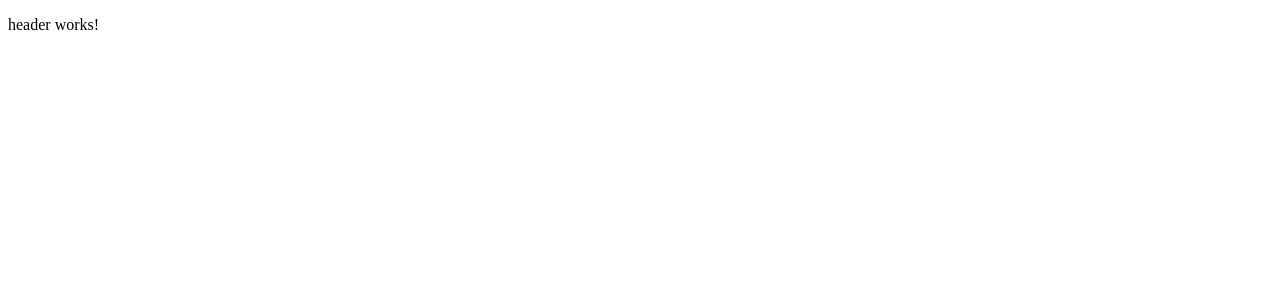
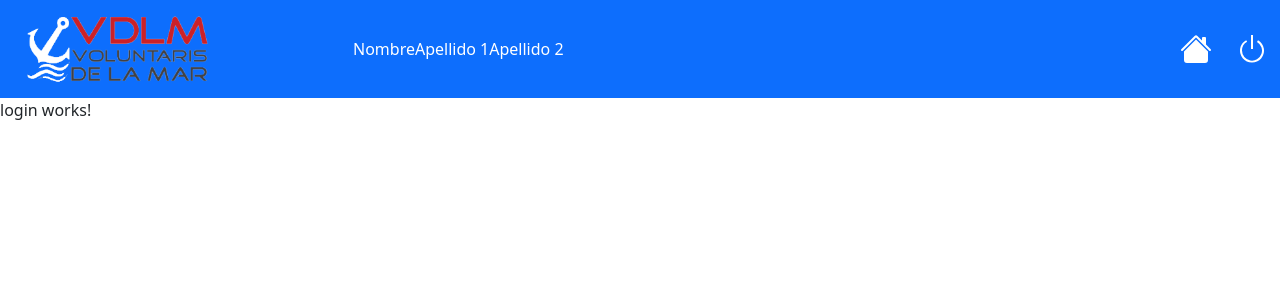
Before and after one commit to JaumeKyC/voluntarisdelamar, an Angular app in the folder VDLM/: page /login in a window 1280 px wide. Before the commit this address led to /. Shown: the top 300 px of the page. Built offline with nearby package versions, Linux system fonts and the light colour scheme.

Commit message:
Addition of header component

```diff
--- a/VDLM/angular.json
+++ b/VDLM/angular.json
@@ -94,5 +94,8 @@
         }
       }
     }
+  },
+  "cli": {
+    "analytics": false
   }
 }
--- a/VDLM/src/app/app-routing.module.ts
+++ b/VDLM/src/app/app-routing.module.ts
@@ -1,7 +1,32 @@
 import { NgModule } from '@angular/core';
 import { RouterModule, Routes } from '@angular/router';
 
-const routes: Routes = [];
+import { LoginComponent } from './views/login/login.component';
+import { HomeAdminComponent } from './views/home-admin/home-admin.component';
+import { HomeVoluntarioComponent } from './views/home-voluntario/home-voluntario.component';
+import { ListaEventoAdminComponent } from './views/lista-evento-admin/lista-evento-admin.component';
+import { ListaEventoVoluntarioComponent } from './views/lista-evento-voluntario/lista-evento-voluntario.component';
+import { ListaFormacionesAdminComponent } from './views/lista-formaciones-admin/lista-formaciones-admin.component';
+import { ListaFormacionesVoluntarioComponent } from './views/lista-formaciones-voluntario/lista-formaciones-voluntario.component';
+import { DetalleEventoAdminComponent } from './views/detalle-evento-admin/detalle-evento-admin.component';
+import { DetalleEventoVoluntarioComponent } from './views/detalle-evento-voluntario/detalle-evento-voluntario.component';
+import { DetalleFormacionesAdminComponent } from './views/detalle-formaciones-admin/detalle-formaciones-admin.component';
+import { DetalleFormacionesVoluntarioComponent } from './views/detalle-formaciones-voluntario/detalle-formaciones-voluntario.component';
+import { PerfilAdminComponent } from './views/perfil-admin/perfil-admin.component';
+import { PerfilVoluntarioComponent } from './views/perfil-voluntario/perfil-voluntario.component';
+
+const routes: Routes = [
+  { path: '', redirectTo: 'homeVoluntaris', pathMatch: 'full' },
+  { path: 'home_voluntaris', component: HomeVoluntarioComponent },
+  { path: 'listado_eventos_admin', component: ListaEventoAdminComponent },
+  { path: 'listadoEventosVoluntari', component: ListaEventoVoluntarioComponent },
+  { path: 'listadoFormacionesAdmin', component: ListaFormacionesAdminComponent },
+  { path: 'listadoFormacionesVoluntari', component: ListaFormacionesVoluntarioComponent },
+  { path: 'perfil_usuario', component: PerfilVoluntarioComponent },
+  { path: 'login', component: LoginComponent },
+
+
+  ];
 
 @NgModule({
   imports: [RouterModule.forRoot(routes)],
--- a/VDLM/src/app/components/header/header.component.css
+++ b/VDLM/src/app/components/header/header.component.css
@@ -0,0 +1,4 @@
+.imagen_logo_cabecera{
+    max-width: 65%;
+    max-height: auto;
+}
--- a/VDLM/src/app/components/header/header.component.html
+++ b/VDLM/src/app/components/header/header.component.html
@@ -1 +1,76 @@
-<p>header works!</p>
+<nav class="navbar navbar-expand-lg navbar-light bg-primary">
+    <div class="container-fluid">
+      <button class="navbar-toggler" type="button" data-bs-toggle="collapse" data-bs-target="#navbarToggleExternalContent" aria-controls="navbarToggleExternalContent" aria-expanded="false" aria-label="Toggle navigation">
+      <span class="navbar-toggler-icon"></span>
+    </button>
+
+      <a class="navbar-brand" [routerLink]="['home_voluntaris']"><img class="imagen_logo_cabecera" src="assets/images/logoVoluntaris.png"></a>
+      <div class="collapse navbar-collapse" id="navbarTogglerDemo03">
+        <ul class="navbar-nav me-auto mb-2 mb-lg-0">
+            <p class="text-white mt-3" [routerLink]="['perfil_usuario']">Nombre</p>
+            <p class="text-white mt-3" [routerLink]="['perfil_usuario']">Apellido 1</p>
+            <p class="text-white mt-3" [routerLink]="['perfil_usuario']">Apellido 2</p>
+        </ul>
+
+        <div class="row">
+            <div class="col-6">
+                <svg xmlns="http://www.w3.org/2000/svg" [routerLink]="['home_voluntaris']" width="32" height="32" fill="white" class="bi bi-house-fill" viewBox="0 0 16 16">
+                    <path d="M8.707 1.5a1 1 0 0 0-1.414 0L.646 8.146a.5.5 0 0 0 .708.708L8 2.207l6.646 6.647a.5.5 0 0 0 .708-.708L13 5.793V2.5a.5.5 0 0 0-.5-.5h-1a.5.5 0 0 0-.5.5v1.293L8.707 1.5Z"/>
+                    <path d="m8 3.293 6 6V13.5a1.5 1.5 0 0 1-1.5 1.5h-9A1.5 1.5 0 0 1 2 13.5V9.293l6-6Z"/>
+                </svg>
+            </div>
+            <div class="col-6">
+                <svg xmlns="http://www.w3.org/2000/svg" [routerLink]="['login']" width="32" height="32" fill="white" class="bi bi-power" viewBox="0 0 16 16">
+                    <path d="M7.5 1v7h1V1h-1z"/>
+                    <path d="M3 8.812a4.999 4.999 0 0 1 2.578-4.375l-.485-.874A6 6 0 1 0 11 3.616l-.501.865A5 5 0 1 1 3 8.812z"/>
+                </svg>
+            </div>
+        </div>
+
+      </div>
+    </div>
+  </nav>
+
+  <div class="collapse" id="navbarToggleExternalContent">
+    <div class="bg-dark p-4">
+        <ul>
+            <li [routerLink]="['perfil_usuario']">
+                <div class="row">
+                    <div class="col-1">
+                        <svg xmlns="http://www.w3.org/2000/svg" width="32" height="32" fill="white" class="bi bi-person-fill" viewBox="0 0 16 16">
+                            <path d="M3 14s-1 0-1-1 1-4 6-4 6 3 6 4-1 1-1 1H3Zm5-6a3 3 0 1 0 0-6 3 3 0 0 0 0 6Z"/>
+                        </svg>
+                    </div>
+                    <div class="col-1">
+                       <h5 class="text-white h5">Perfil</h5>
+                    </div>
+                </div>
+            </li>
+            <li [routerLink]="['home_voluntaris']">
+                <div class="row mt-3">
+                    <div class="col-1">
+                        <svg xmlns="http://www.w3.org/2000/svg" width="32" height="32" fill="white" class="bi bi-house-fill" viewBox="0 0 16 16">
+                            <path d="M8.707 1.5a1 1 0 0 0-1.414 0L.646 8.146a.5.5 0 0 0 .708.708L8 2.207l6.646 6.647a.5.5 0 0 0 .708-.708L13 5.793V2.5a.5.5 0 0 0-.5-.5h-1a.5.5 0 0 0-.5.5v1.293L8.707 1.5Z"/>
+                            <path d="m8 3.293 6 6V13.5a1.5 1.5 0 0 1-1.5 1.5h-9A1.5 1.5 0 0 1 2 13.5V9.293l6-6Z"/>
+                        </svg>
+                    </div>
+                    <div class="col-1">
+                        <h5 class="text-white h5">Home</h5>
+                    </div>
+                </div>
+            </li>
+            <li [routerLink]="['login']">
+                <div class="row mt-3">
+                    <div class="col-1">
+                        <svg xmlns="http://www.w3.org/2000/svg" width="32" height="32" fill="white" class="bi bi-power" viewBox="0 0 16 16">
+                            <path d="M7.5 1v7h1V1h-1z"/>
+                            <path d="M3 8.812a4.999 4.999 0 0 1 2.578-4.375l-.485-.874A6 6 0 1 0 11 3.616l-.501.865A5 5 0 1 1 3 8.812z"/>
+                        </svg>
+                    </div>
+                    <div class="col-5">
+                        <h5 class="text-white h5">Cerrar Sesión</h5>
+                    </div>
+                </div>
+            </li>
+        </ul>
+    </div>
--- a/VDLM/src/index.html
+++ b/VDLM/src/index.html
@@ -6,8 +6,10 @@
   <base href="/">
   <meta name="viewport" content="width=device-width, initial-scale=1">
   <link rel="icon" type="image/x-icon" href="favicon.ico">
+  <link href="https://cdn.jsdelivr.net/npm/bootstrap@5.0.2/dist/css/bootstrap.min.css" rel="stylesheet" integrity="sha384-EVSTQN3/azprG1Anm3QDgpJLIm9Nao0Yz1ztcQTwFspd3yD65VohhpuuCOmLASjC" crossorigin="anonymous">
 </head>
 <body>
   <app-root></app-root>
+  <script src="https://cdn.jsdelivr.net/npm/bootstrap@5.0.0/dist/js/bootstrap.bundle.min.js" integrity="sha384-p34f1UUtsS3wqzfto5wAAmdvj+osOnFyQFpp4Ua3gs/ZVWx6oOypYoCJhGGScy+8" crossorigin="anonymous"></script>
 </body>
 </html>
```
Also changed, not shown: VDLM/src/app/views/home-voluntario/home-voluntario.component.html (line endings or trailing spaces), VDLM/src/assets/images/logoVoluntaris.png (added).
